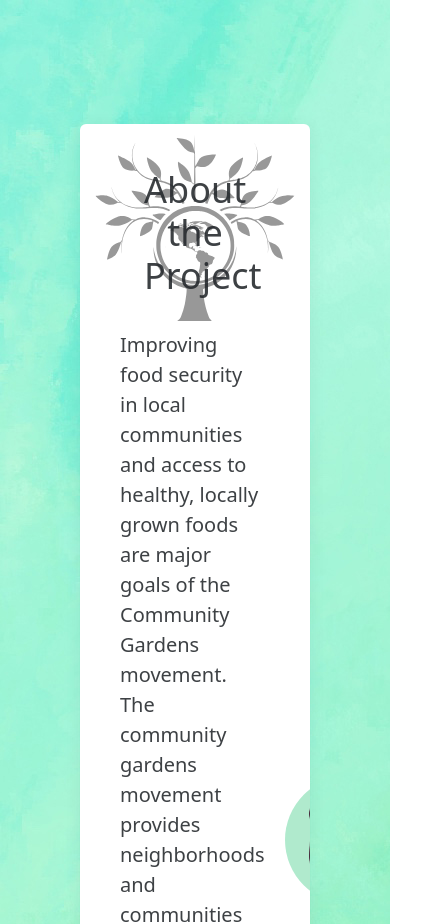
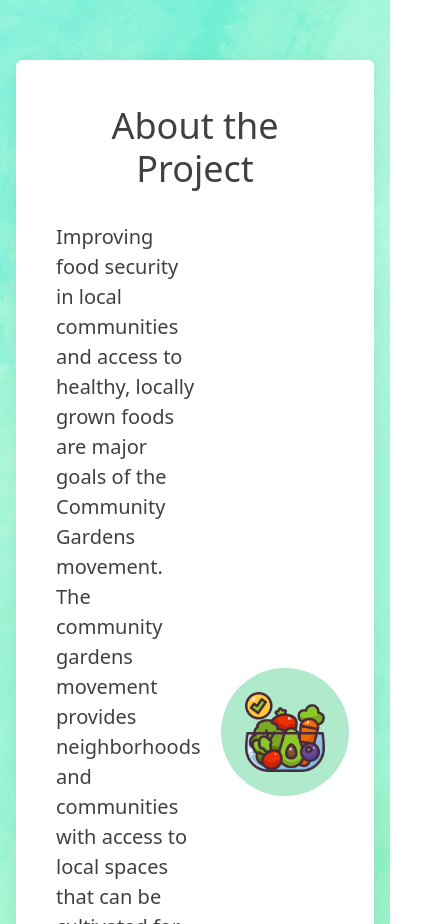
Before and after one commit to snigdha920/community-garden, a Next.js app in the folder app/: page / in a window 390 px wide. Shown: the part 800-1724 px from the top of the page, 422 px wide, since content can reach past the window. Built offline with nearby package versions, Linux system fonts and the light colour scheme.

Commit message:
make landing page responsive

```diff
--- a/app/components/LandingPage.tsx
+++ b/app/components/LandingPage.tsx
@@ -5,12 +5,7 @@
 export const LandingPage: React.FC = () => {
   return (
     <>
-      <Container
-        fluid
-        style={{
-          height: '100vh',
-        }}
-      >
+      <Container fluid className="vh-100">
         <Row>
           <Col className="centerhome">
             <Container>
@@ -28,7 +23,7 @@
               </div>
             </Container>
           </Col>
-          <Col>
+          <Col className="d-none d-md-block">
             <img src="/icons/homepage-logo.svg" width="100%" height="100%" alt="homepage-logo"></img>
           </Col>
         </Row>
--- a/app/components/layout/AppLayout.tsx
+++ b/app/components/layout/AppLayout.tsx
@@ -9,12 +9,9 @@
   return (
     <div
       style={{
-        padding: '80px',
         backgroundImage: "url('/images/green-lime-watercolor-texture-background.jpg')",
-        // backgroundColor: Styles.lightGrayBackgroundColor,
-        minHeight: '100vh',
-        // backgroundColor: Styles.lightGreenBackgroundColor,
       }}
+      className="p-3 p-md-5 min-vh-100"
     >
       <div>
         <NavBar />
```
